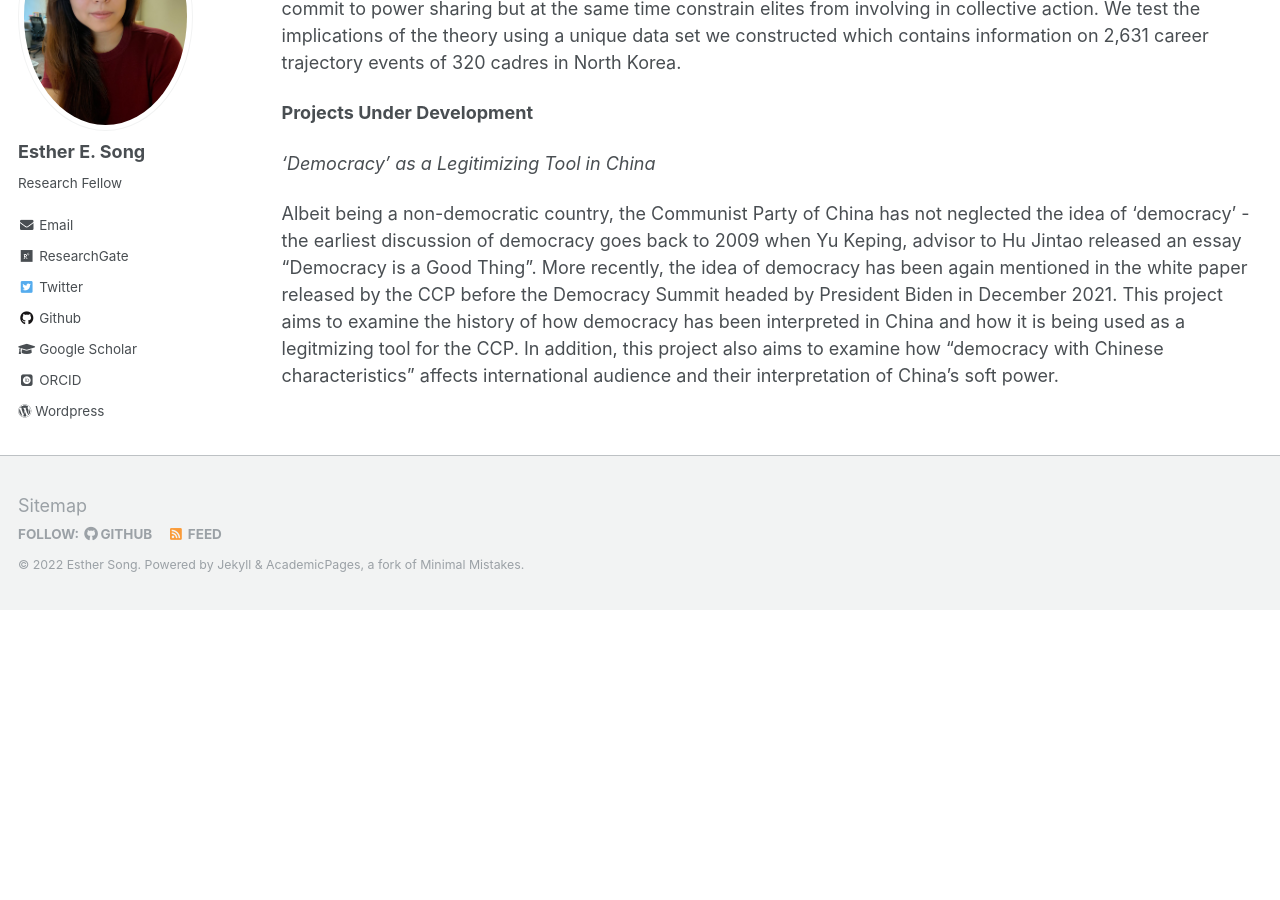
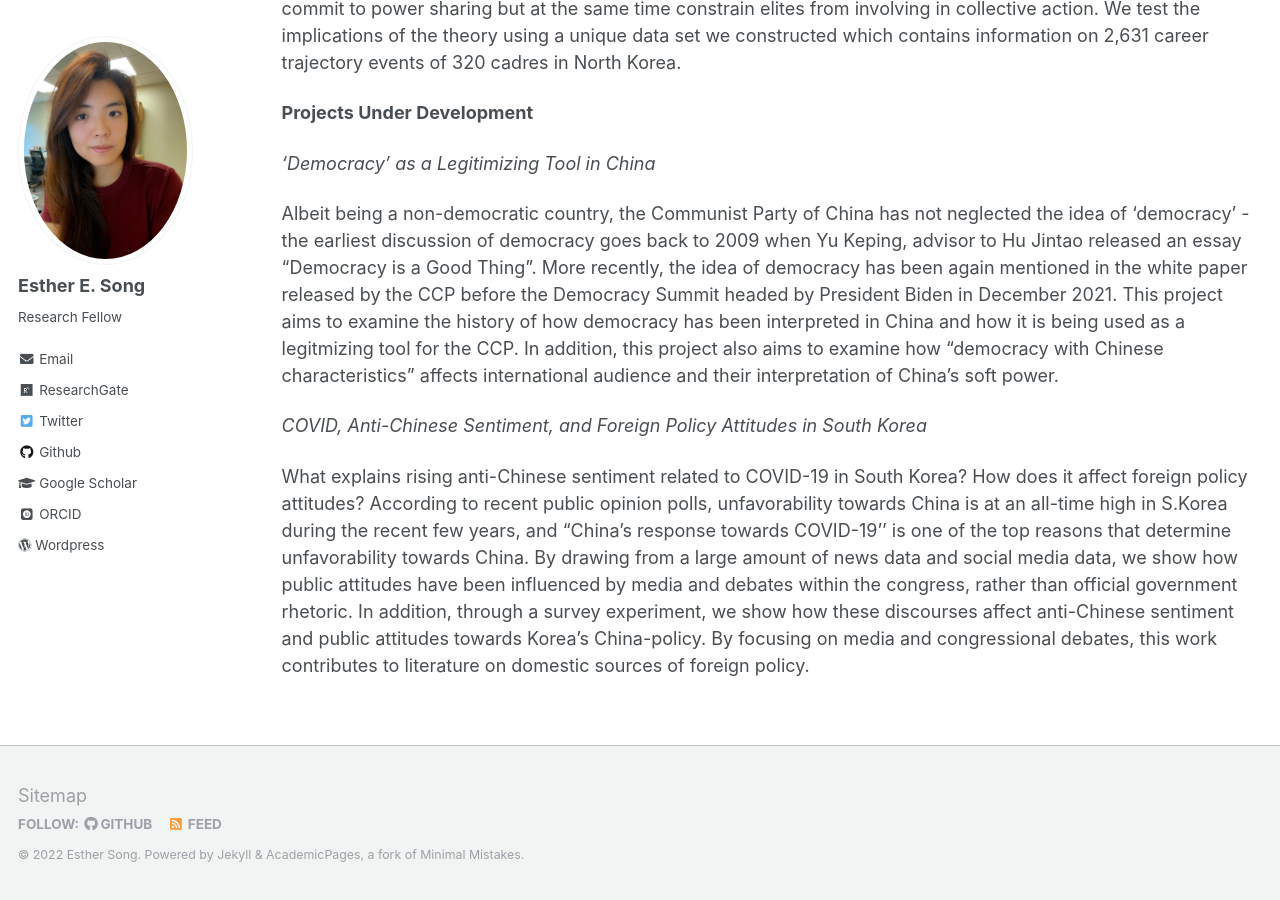
Before and after one commit to ehsong/ehsong.github.io, a Jekyll site: the page built from _pages/research.md, in a window 1280 px wide and 900 px high, scrolled down 1296 px. Built offline with Jekyll 4.4.1, drawn with Linux system fonts in a browser that asks for light colours; some web fonts are replaced; before the commit the page ends 1906 px from its top, so only the background shows below that.

Commit message:
Update research.md

```diff
--- a/_pages/research.md
+++ b/_pages/research.md
@@ -32,6 +32,7 @@
 
 **Working Papers**
 
+
 *Personnel Management as a Credible Commitment Mechanism: Evidence from North Korea, 1994-2014* (with Jacob Reidhead)
 
 Despite accumulation of a large corpus of literature on the role of legislatures and parties, it is unclear whether these institutions function as a co-optation mechanism, especially when legislatures do not function as an arena of deliberation. We draw attention to personnel management, which involves management of promotions, demotions and movement of positions of cadres within the party-state. We argue that personnel management is a more concrete measure of access to rents by elites. Personnel management is an institution that dictators use to credibly commit to power sharing but at the same time constrain elites from involving in collective action. We test the implications of the theory using a unique data set we constructed which contains information on 2,631 career trajectory events of 320 cadres in North Korea.
@@ -41,3 +42,7 @@
 *'Democracy' as a Legitimizing Tool in China*
 
 Albeit being a non-democratic country, the Communist Party of China has not neglected the idea of 'democracy' - the earliest discussion of democracy goes back to 2009 when Yu Keping, advisor to Hu Jintao released an essay "Democracy is a Good Thing". More recently, the idea of democracy has been again mentioned in the white paper released by the CCP before the Democracy Summit headed by President Biden in December 2021. This project aims to examine the history of how democracy has been interpreted in China and how it is being used as a legitmizing tool for the CCP. In addition, this project also aims to examine how "democracy with Chinese characteristics" affects international audience and their interpretation of China's soft power.
+
+*COVID, Anti-Chinese Sentiment, and Foreign Policy Attitudes in South Korea*
+
+What explains rising anti-Chinese sentiment related to COVID-19 in South Korea? How does it affect foreign policy attitudes? According to recent public opinion polls, unfavorability towards China is at an all-time high in S.Korea during the recent few years, and “China’s response towards COVID-19’’ is one of the top reasons that determine unfavorability towards China. By drawing from a large amount of news data and social media data, we show how public attitudes have been influenced by media and debates within the congress, rather than official government rhetoric. In addition, through a survey experiment, we show how these discourses affect anti-Chinese sentiment and public attitudes towards Korea’s China-policy. By focusing on media and congressional debates, this work contributes to literature on domestic sources of foreign policy.
```
